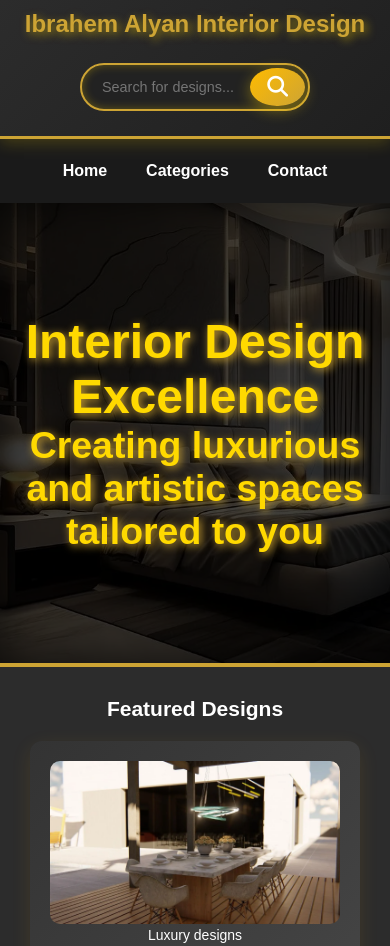
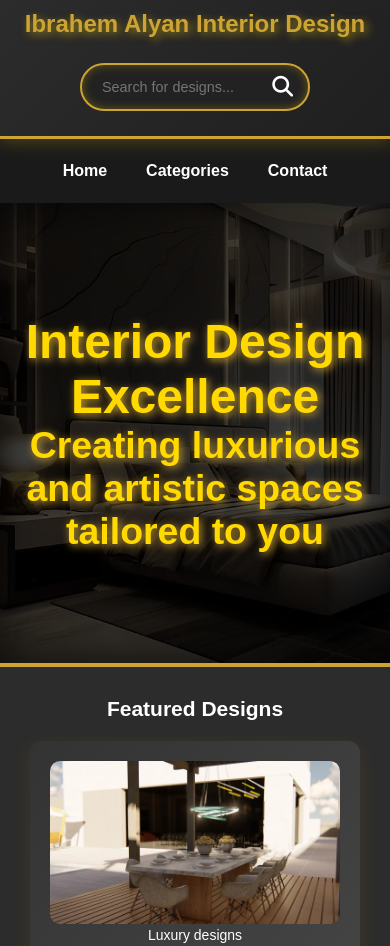
Before and after one commit to abdalmalkall/RyP, a website: page index.html in a window 390 px wide. Shown: the top 946 px of the page. Drawn offline with Linux system fonts and the light colour scheme.

Commit message:
styles22222

```diff
--- a/css/styles.css
+++ b/css/styles.css
@@ -57,7 +57,7 @@ header {
   flex: 1;
   max-width: 400px;
   padding: 14px 20px;
-  border: 2px solid #cda434;
+  border: 2px solid #cda434; /* لا تغيير هنا في الحدود */
   border-radius: 50px;
   background: #222;
   color: white;
@@ -72,48 +72,34 @@ header {
   box-shadow: 0 0 15px rgba(255, 215, 0, 0.6);
 }
 
+/* إزالة اللون الذهبي والتأثيرات الأخرى من زر البحث */
 .search-button {
   position: absolute;
   right: 5px;
   padding: 10px 10px;
   border: none;
-  border-radius: 50%;
-  background: linear-gradient(135deg, #ffbb00, #cda434);
+  background: transparent; /* إزالة الخلفية الذهبية */
   color: white;
   cursor: pointer;
-  transition: 0.5s ease;
   display: flex;
   align-items: center;
   justify-content: center;
-  box-shadow: 0 4px 15px rgba(255, 215, 0, 0.4);
-}
-.search-button {
-  transition: transform 0.3s ease, background 0.3s ease, box-shadow 0.3s ease;
+  box-shadow: none; /* إزالة الظلال */
+  border-radius: 0; /* إزالة الشكل الدائري */
+  width: auto;
 }
 
 .search-button i {
   font-size: 1.3rem;
+  color: white; /* تحديد اللون الأبيض للأيقونة */
 }
 
-/* التأثير عند المرور بالماوس للشاشات الكبيرة */
 .search-button:hover {
   transform: scale(1.1);
-  background: linear-gradient(135deg, #cda434, #ffdd55);
-  box-shadow: 6px 6px 20px rgba(255, 215, 0, 0.6);
+  background: transparent; /* إبقاء الخلفية شفافة عند التحويم */
+  box-shadow: none; /* إزالة الظلال */
 }
 
-/* تحسين العرض على الأجهزة المحمولة */
-@media (max-width: 768px) {
-  .search-button i {
-    padding: 9px 5px;
-  }
-
-  .search-button:hover {
-    transform: scale(1.05);
-    background: linear-gradient(135deg, #cda434, #ffdd55);
-    box-shadow: 4px 4px 15px rgba(255, 215, 0, 0.5);
-  }
-}
 
 /* تنسيق عناصر التنقل */
 nav {
@@ -184,7 +170,7 @@ nav a:hover {
 
 .hero-content {
   position: relative;
-  z-index: 2;
+  z-index: 10;
   font-size: 2rem;
   font-weight: bold;
   text-shadow: 2px 2px 8px #cda434;
```
